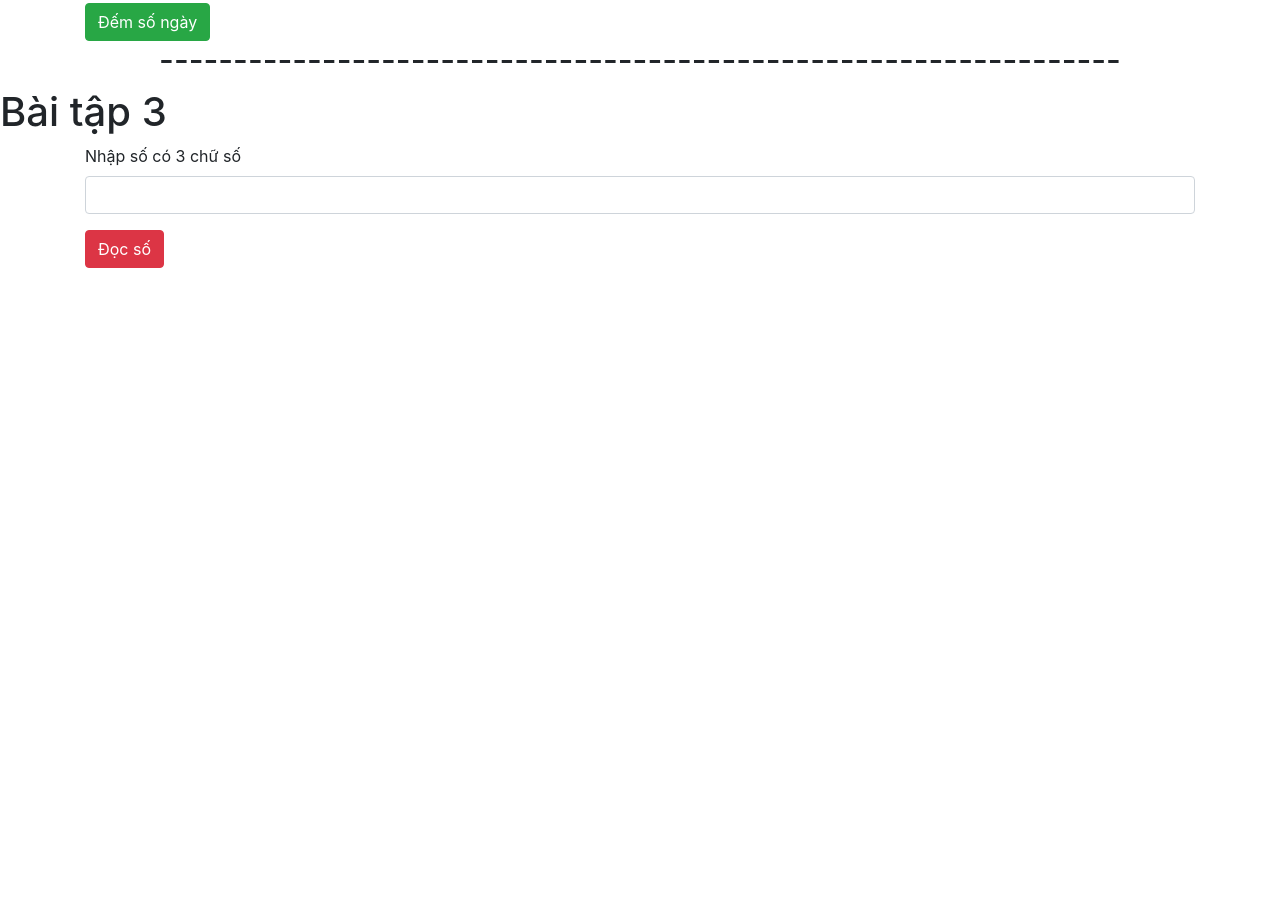
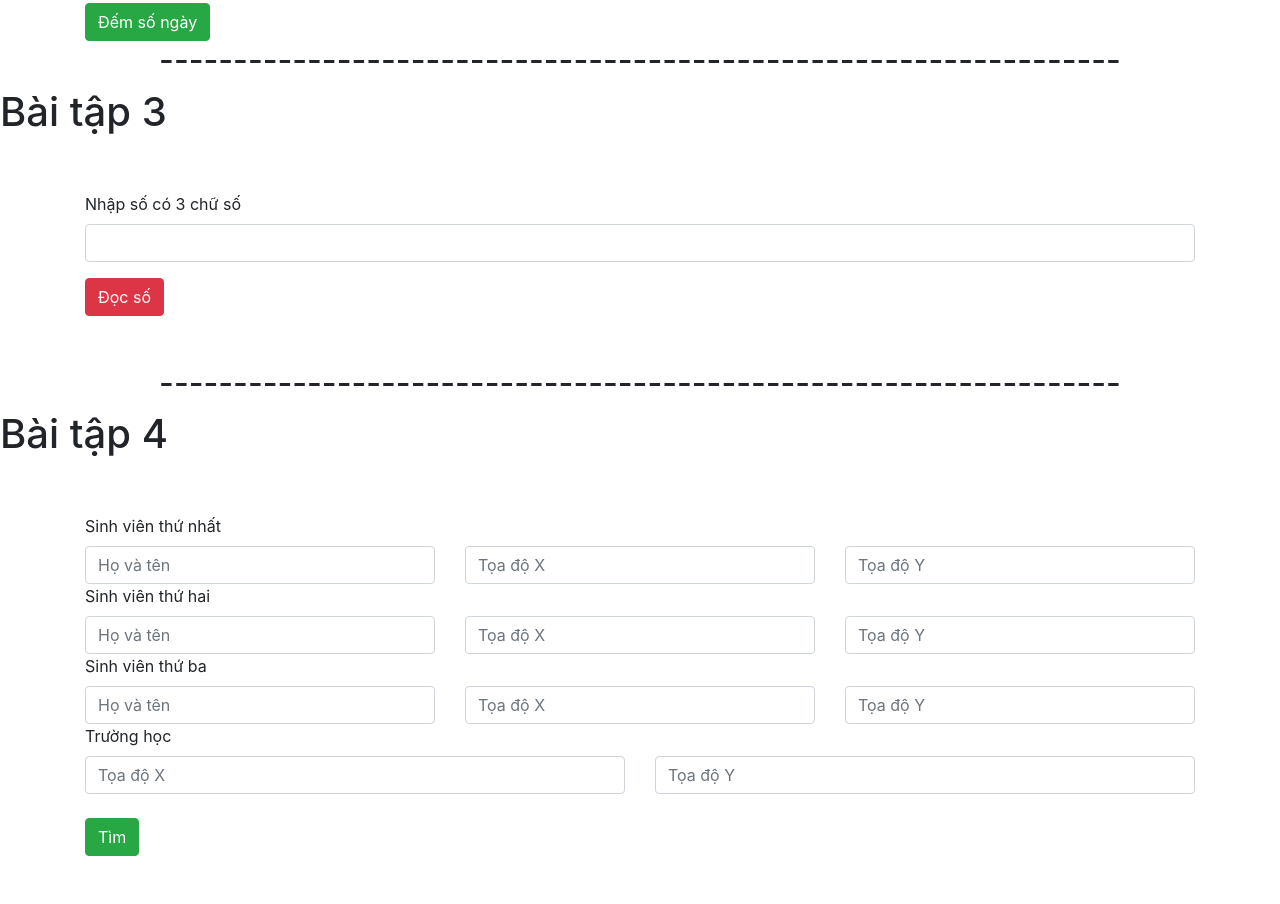
Before and after one commit to k2nguyenngocthanh/NguyenNgocThanh_BC40_JS_NC, a plain HTML site: page index.html in a window 1280 px wide. Shown: the part 663-1567 px from the top of the page. Before the commit the page ends 1411 px from the top, so only its background shows below. Drawn offline with nearby package versions, Linux system fonts and the light colour scheme.

Commit message:
update lần thứ 2

```diff
--- a/index.html
+++ b/index.html
@@ -69,7 +69,7 @@
 
       <h2 class="text-center">-----------------------------------------------------------------</h2>
       <h1>Bài tập 3</h1>
-      <div class="container" py-5>
+      <div class="container py-5">
         <div class="form-group">
             <label for="">Nhập số có 3 chữ số </label>
             <input type="text"
@@ -78,14 +78,87 @@
 
           <button class="btn btn-danger" onclick="cachdoc()">Đọc số</button>
           <div class="mothang" style="display: flex;">
-            <div  id="docso" style="margin: right;"> </div>
-            <div  id="sochuc"  style="margin: right;"></div>
-            <div id="sodonvi"  style="margin: right;"></div>
+            <div  id="docso" style="margin-right:10px;"> </div>
+            <div  id="sochuc"  style="margin-right:10px;"></div>
+            <div id="sodonvi"  style="margin-right:10px;"></div>
           </div>
+        </div>
+
+        <h2 class="text-center">-----------------------------------------------------------------</h2>
+      <h1>Bài tập 4</h1>
+
+      <div class="container py-5 ">
+        <!--Sinh vien 1-->
+        <form>
+          <label for=""> Sinh viên thứ nhất</label>
+          <div class="row">
+
+            <div class="col">
+              <input type="text" id="txt-tenmot" class="form-control" placeholder="Họ và tên">
+            </div>
+            <div class="col">
+              <input type="text" id="toado-x1" class="form-control" placeholder="Tọa độ X">
+            </div>
+            <div class="col">
+              <input type="text" id="toado-y1" class="form-control" placeholder="Tọa độ Y">
+            </div>
+          </div>
+        </form>
+
+          <!--Sinh vien 2-->
+          <form>
+            <label for=""> Sinh viên thứ hai</label>
+            <div class="row">
+
+              <div class="col">
+                <input type="text" id="txt-tenhai" class="form-control" placeholder="Họ và tên">
+              </div>
+              <div class="col">
+                <input type="text" id="toado-x2" class="form-control" placeholder="Tọa độ X">
+              </div>
+              <div class="col">
+                <input type="text" id="toado-y2" class="form-control" placeholder="Tọa độ Y">
+              </div>
+            </div>
+          </form>
+
+            <!--Sinh vien 3-->
+        <form>
+          <label for=""> Sinh viên thứ ba</label>
+          <div class="row">
+
+            <div class="col">
+              <input type="text" id="txt-tenba" class="form-control" placeholder="Họ và tên">
+            </div>
+            <div class="col">
+              <input type="text" id="toado-x3" class="form-control" placeholder="Tọa độ X">
+            </div>
+            <div class="col">
+              <input type="text" id="toado-y3" class="form-control" placeholder="Tọa độ Y">
+            </div>
+          </div>
+        </form>
+
+              <!--Khoảng cách trường học-->
+        <form>
+          <label for=""> Trường học</label>
+          <div class="row">
+            <div class="col">
+              <input type="text" id="toado-x4" class="form-control" placeholder="Tọa độ X">
+            </div>
+            <div class="col">
+              <input type="text" id="toado-y4" class="form-control" placeholder="Tọa độ Y">
+            </div>
+          </div>
+        </form>
+
+        <br>
+
+        <button  class="btn btn-success " onclick="timKC()">Tìm</button>
+        <div id="tim" > </div>
 
 
-          <br><br><br><br><br><br><br><br><br><br><br><br><br><br><br><br><br><br><br><br>
-        </div>
+      </div>
     <!-- Optional JavaScript -->
     <!-- jQuery first, then Popper.js, then Bootstrap JS -->
     <script src="https://code.jquery.com/jquery-3.3.1.slim.min.js" integrity="sha384-q8i/X+965DzO0rT7abK41JStQIAqVgRVzpbzo5smXKp4YfRvH+8abtTE1Pi6jizo" crossorigin="anonymous"></script>
--- a/index.js
+++ b/index.js
@@ -171,8 +171,48 @@ function cachdoc(){
       }
 
 
+ }
+
+ /*----------------Bài 4----------------*/
+ function timKC(){
+    var hoten1=document.getElementById("txt-tenmot").value;
+    var x1=document.getElementById("toado-x1").value*1;
+    var y1=document.getElementById("toado-y1").value*1;
+
+    var hoten2=document.getElementById("txt-tenhai").value;
+    var x2=document.getElementById("toado-x2").value*1;
+    var y2=document.getElementById("toado-y2").value*1;
+
+    var hoten3=document.getElementById("txt-tenba").value*1;
+    var x3=document.getElementById("toado-x3").value*1;
+    var y3=document.getElementById("toado-y3").value*1;
 
 
+    var x4=document.getElementById("toado-x4").value*1;
+    var y4=document.getElementById("toado-y4").value*1;
+
+    var KC1 = Math.sqrt((x4-x1)*(x4-x1) +(y4-y1)*(y4-y1));
+    console.log("🚀 ~ file: index.js:195 ~ timKC ~ KC1", KC1)
+
+    var KC2 = Math.sqrt((x4-x2)*(x4-x2) +(y4-y2)*(y4-y2));
+    console.log("🚀 ~ file: index.js:198 ~ timKC ~ KC2 ", KC2 )
+
+    var KC3 = Math.sqrt((x4-x3)*(x4-x3) +(y4-y3)*(y4-y3));
+    console.log("🚀 ~ file: index.js:201 ~ timKC ~  KC3",  KC3)
+
+    if(KC1>=KC2 && KC1>=KC3){
+
+        KCxanhat=document.getElementById("tim").innerHTML=`<h2 class="mt-5 text-danger text-center">
+            Sinh viên có khoảng cách xa nhất là: ${hoten1} </h2>`;
+    }
+    else if(KC2>=KC1 && KC2>=KC1){
+        KCxanhat=document.getElementById("tim").innerHTML=`<h2 class="mt-5 text-danger text-center">
+        Sinh viên có khoảng cách xa nhất là:  ${hoten2} </h2>`;
+    }
+    else{
+        KCxanhat=document.getElementById("tim").innerHTML=`<h2 class="mt-5 text-danger text-center">
+        Sinh viên có khoảng cách xa nhất là:  ${hoten3} </h2>`;
+    }
 
 
  }
```
